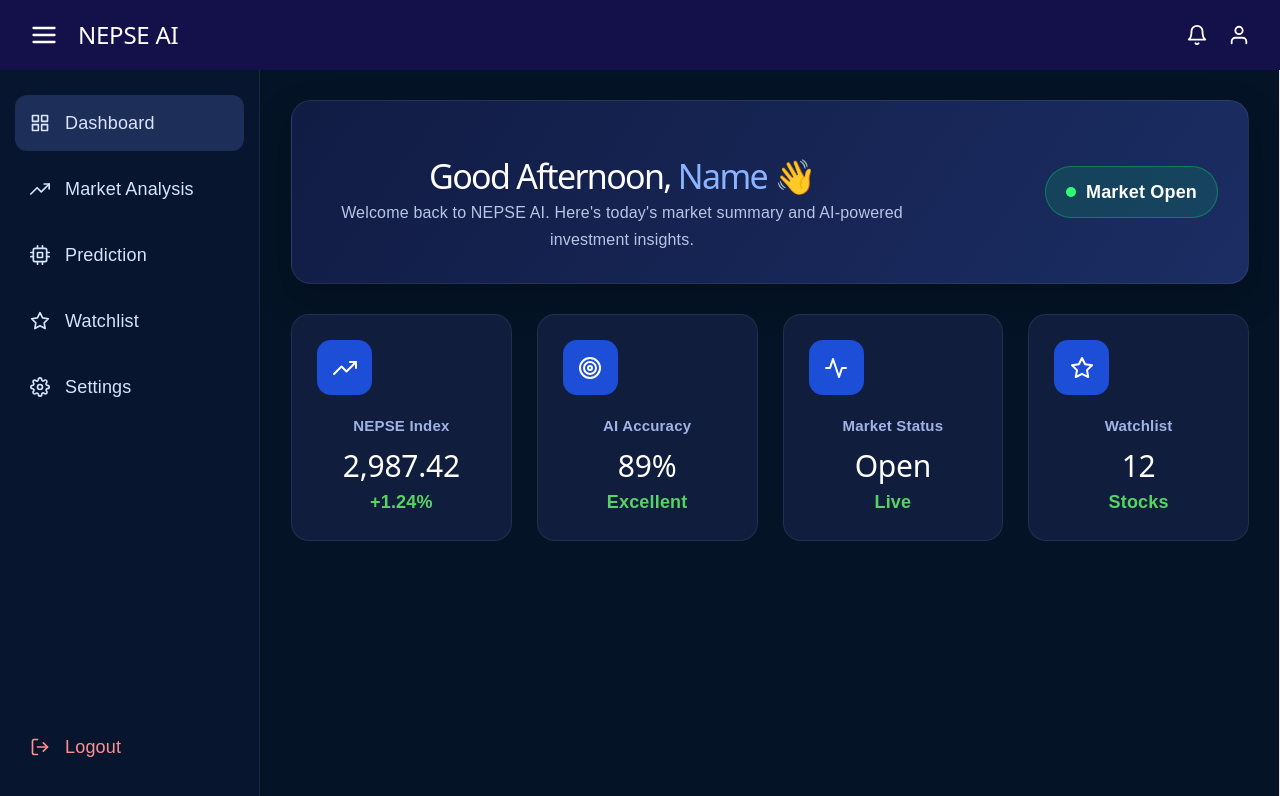
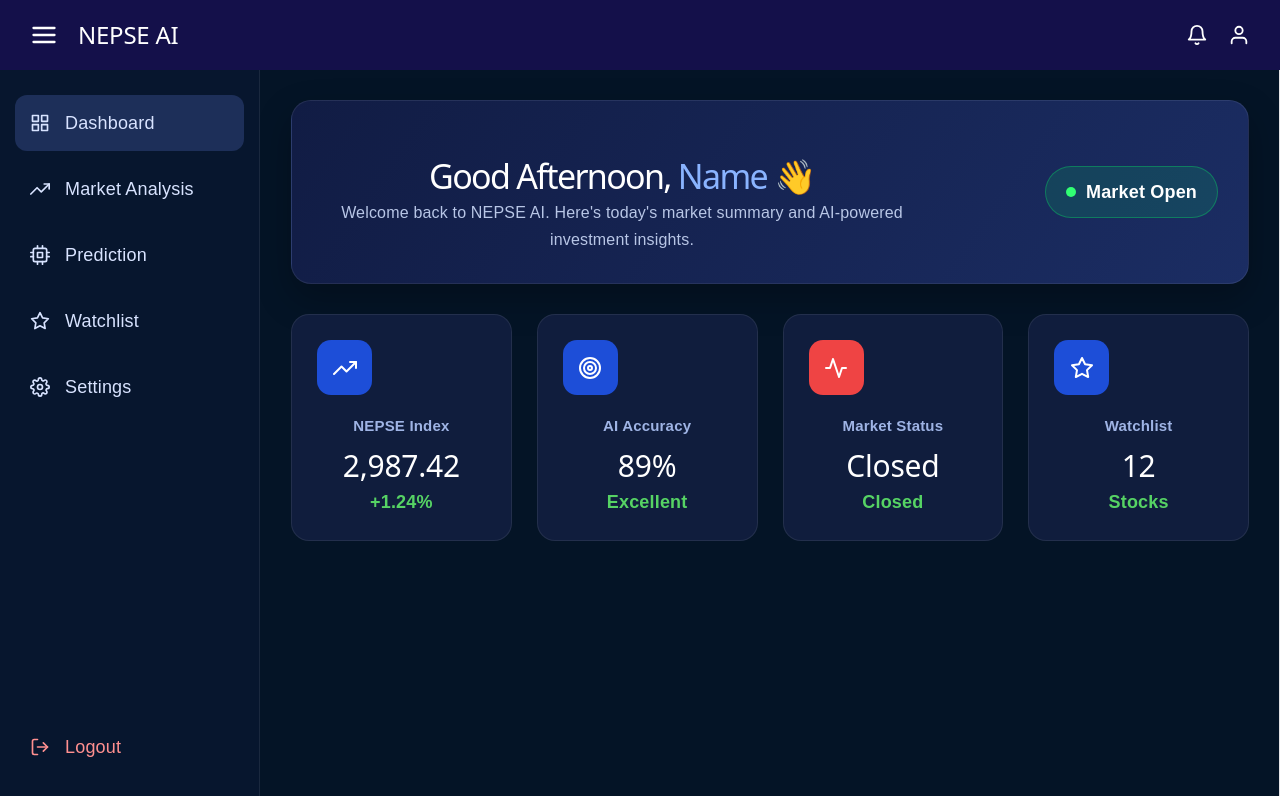
Before and after one commit to prem231631/NEPSE-AI-Web-Application, a React (Vite) app: page /dashboard in a window 1280 px wide. Shown: the top 796 px of the page. Built offline with nearby package versions, Linux system fonts and the light colour scheme.

Commit message:
Market Status Improved with green and red icon

```diff
--- a/src/components/SummaryCards.jsx
+++ b/src/components/SummaryCards.jsx
@@ -8,6 +8,27 @@ import {
 import "../styles/summaryCards.css";
 
 function SummaryCards() {
+    const now = new Date();
+
+    const nepalTime = new Date(
+        now.toLocaleString("en-US", {
+            timeZone: "Asia/Kathmandu",
+        })
+    );
+
+    const day = nepalTime.getDay();      // 0 = Sunday, 6 = Saturday
+    const hour = nepalTime.getHours();
+    const minute = nepalTime.getMinutes();
+
+    const currentTime = hour * 60 + minute;
+
+    const marketOpen =
+        day >= 1 &&
+        day <= 5 &&
+        currentTime >= (11 * 60) &&
+        currentTime < (15 * 60);
+
+    const marketStatus = marketOpen ? "Open" : "Closed";
 
     const cards = [
         {
@@ -25,8 +46,8 @@ function SummaryCards() {
         {
             icon: <FiActivity />,
             title: "Market Status",
-            value: "Open",
-            change: "Live"
+            value: marketStatus,
+            change: marketOpen ? "Live" : "Closed"
         },
         {
             icon: <FiStar />,
@@ -40,15 +61,29 @@ function SummaryCards() {
         <section className="summary-cards">
             {cards.map((card, index) => (
                 <div className="summary-card" key={index}>
-                    <div className="card-icon">
-                        {card.icon}
+                    <div
+                        className={`card-icon ${
+                            card.title === "Market Status"
+                            ? (marketOpen ? "icon-open" : "icon-closed")
+                            : ""
+                        }`}
+                    >
+                    {card.icon}
                     </div>
 
                     <h4>{card.title}</h4>
 
                     <h2>{card.value}</h2>
 
-                    <p>{card.change}</p>
+                    <p
+                        className={
+                            card.title === "Market Status"
+                            ? (marketOpen ? "market-open" : "market-closed")
+                            : ""
+                        }
+                    >
+                        {card.change}
+                    </p>
                 </div>
             ))}
         </section>
--- a/src/styles/summaryCards.css
+++ b/src/styles/summaryCards.css
@@ -49,3 +49,21 @@
     color:#56d364;
     font-weight:600;
 }
+
+.market-open{
+    color:#22c55e;
+    font-weight:600;
+}
+
+.market-closed{
+    color:#ef4444;
+    font-weight:600;
+}
+
+.icon-open{
+    background:#22c55e;
+}
+
+.icon-closed{
+    background:#ef4444;
+}
```
